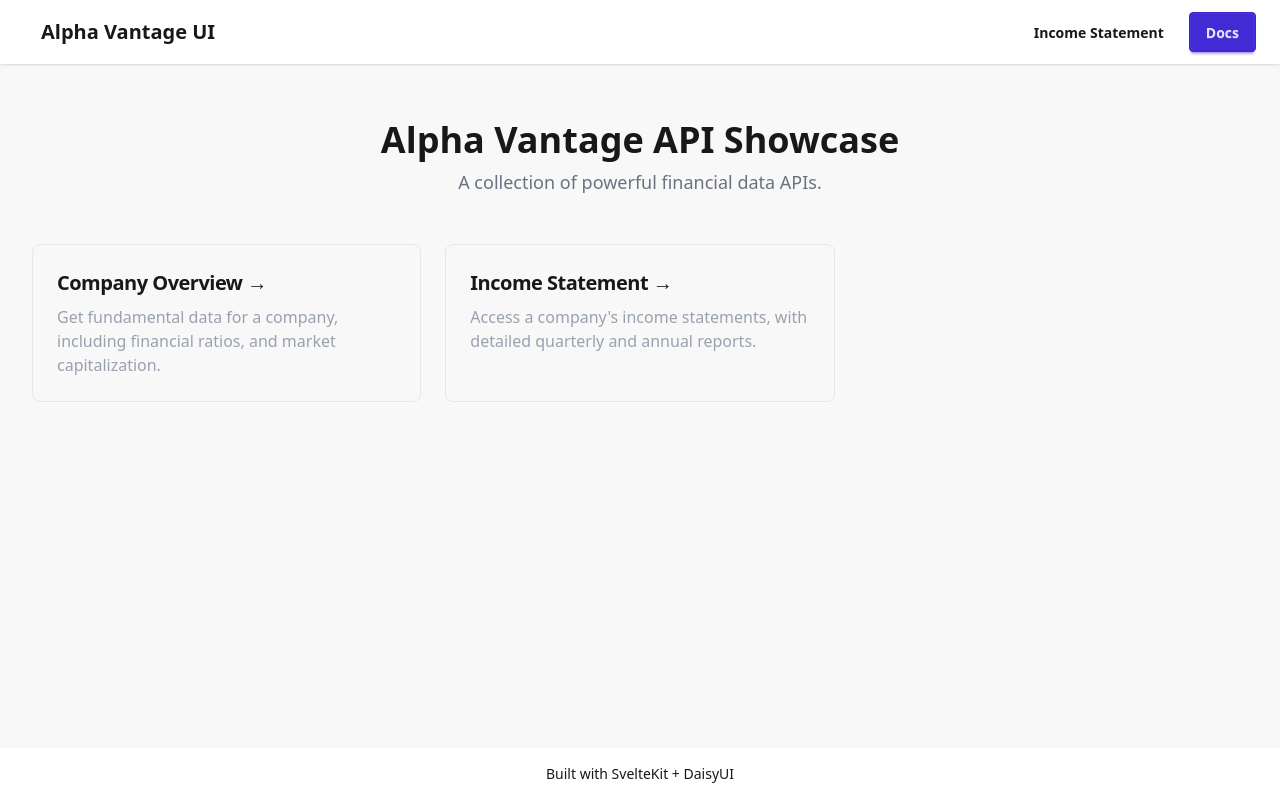
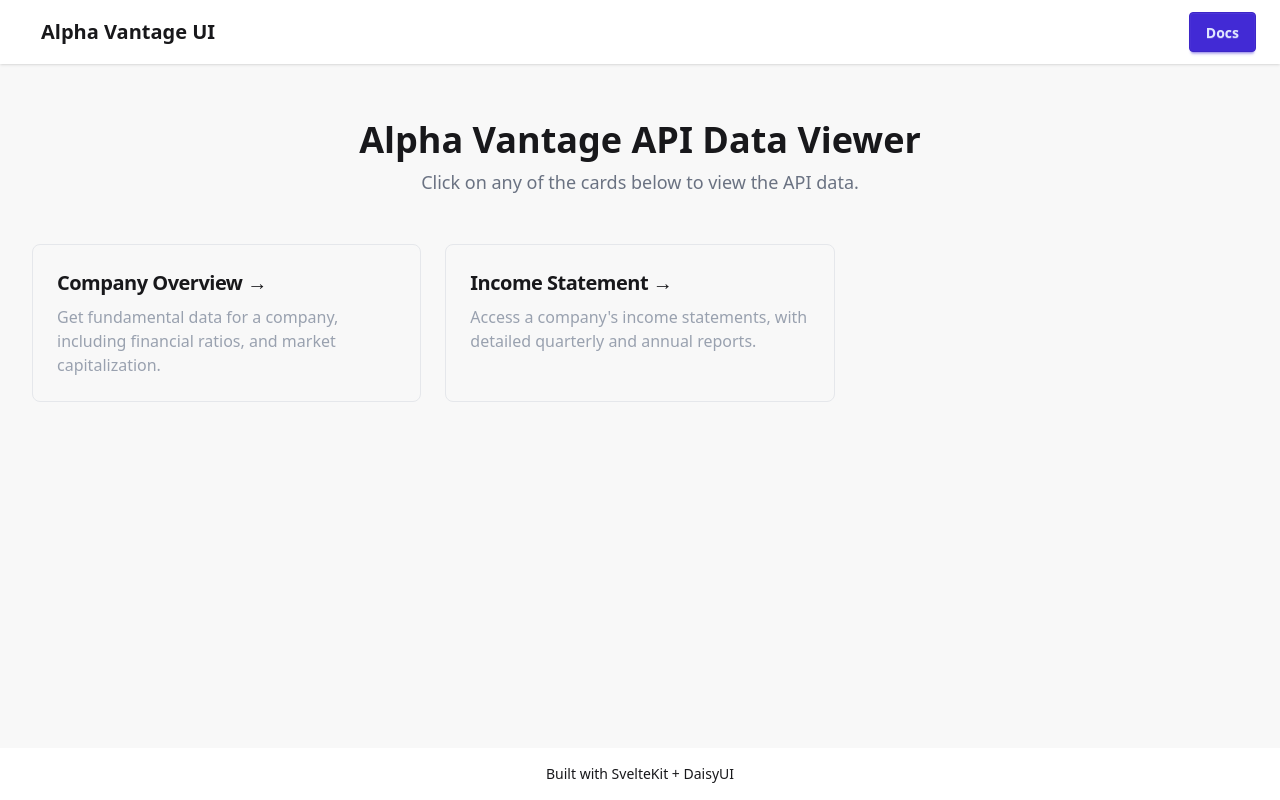
Before and after one commit to rafritts/alpha_vantage_ui, a SvelteKit app: page / in a window 1280 px wide. Built offline with nearby package versions, Linux system fonts and the light colour scheme.

Commit message:
feat: update UI text and remove income statement navigation link

```diff
--- a/src/routes/+layout.svelte
+++ b/src/routes/+layout.svelte
@@ -16,7 +16,6 @@
 				<a class="btn btn-ghost text-xl" href="/">Alpha Vantage UI</a>
 			</div>
 			<div class="flex-none flex items-center gap-2">
-				<a class="btn btn-ghost" href="/income-statement">Income Statement</a>
 				<a class="btn btn-primary" href="https://www.alphavantage.co/documentation/" target="_blank" rel="noreferrer">Docs</a>
 			</div>
 		</div>
--- a/src/routes/+page.svelte
+++ b/src/routes/+page.svelte
@@ -4,8 +4,8 @@
 
 <div class="container mx-auto px-4 py-8">
   <div class="text-center mb-12">
-    <h1 class="text-4xl font-bold mb-2">Alpha Vantage API Showcase</h1>
-    <p class="text-lg text-gray-500">A collection of powerful financial data APIs.</p>
+    <h1 class="text-4xl font-bold mb-2">Alpha Vantage API Data Viewer</h1>
+    <p class="text-lg text-gray-500">Click on any of the cards below to view the API data.</p>
   </div>
 
   <div class="grid grid-cols-1 md:grid-cols-2 lg:grid-cols-3 gap-6">
```
